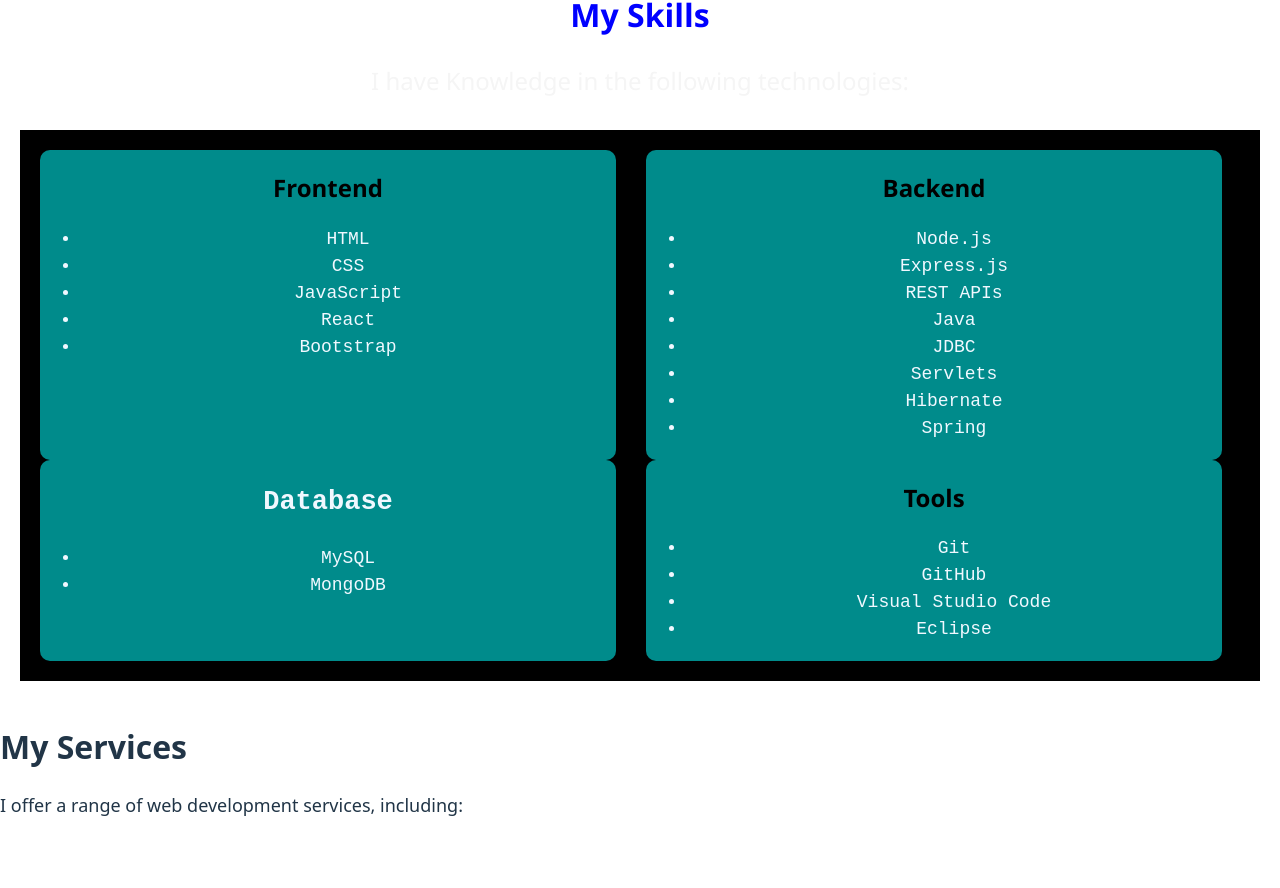
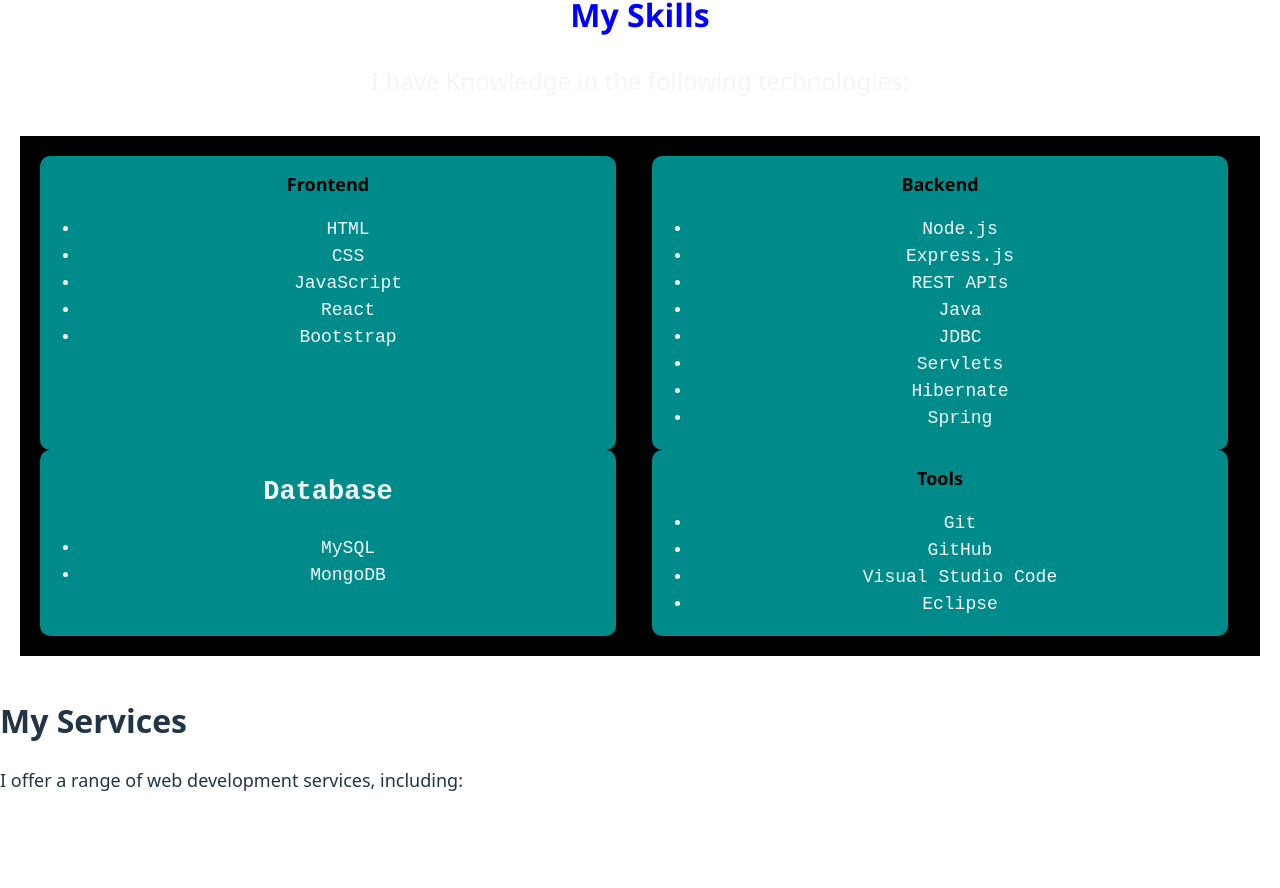
Before and after one commit to PavanMech321/portfolio-2, a React (Vite) app: page / in a window 1280 px wide. Shown: the part 1396-2284 px from the top of the page. Built offline with nearby package versions, Linux system fonts and the light colour scheme.

Commit message:
Update App.css

```diff
--- a/src/App.css
+++ b/src/App.css
@@ -914,8 +914,8 @@ body{
 .skill{
   display: grid;
   grid-template-columns: 45vw 45vw;
-  column-gap: 2.5%;
-  margin-top: 2.5%;
+  column-gap: 3%;
+  margin-top: 3%;
   background-color: black;
   color:aliceblue;
   box-shadow: 10px 10px 20px white;
@@ -927,7 +927,7 @@ body{
 }
   .frontend h2{
   color: black;
-  font-size: x-large;
+  font-size: large;
   text-align: center;
   font-family: 'Segoe UI', Tahoma, Geneva, Verdana, sans-serif;
 }
@@ -937,7 +937,7 @@ body{
 }
 .backend h2{
   color: black;
-  font-size: x-large;
+  font-size: large;
   text-align: center;
   font-family: 'Segoe UI', Tahoma, Geneva, Verdana, sans-serif;
 }
@@ -951,7 +951,7 @@ body{
 }
 .tools h2{
   color: black;
-  font-size: x-large;
+  font-size: large;
   text-align: center;
   font-family: 'Segoe UI', Tahoma, Geneva, Verdana, sans-serif;
 }
```
